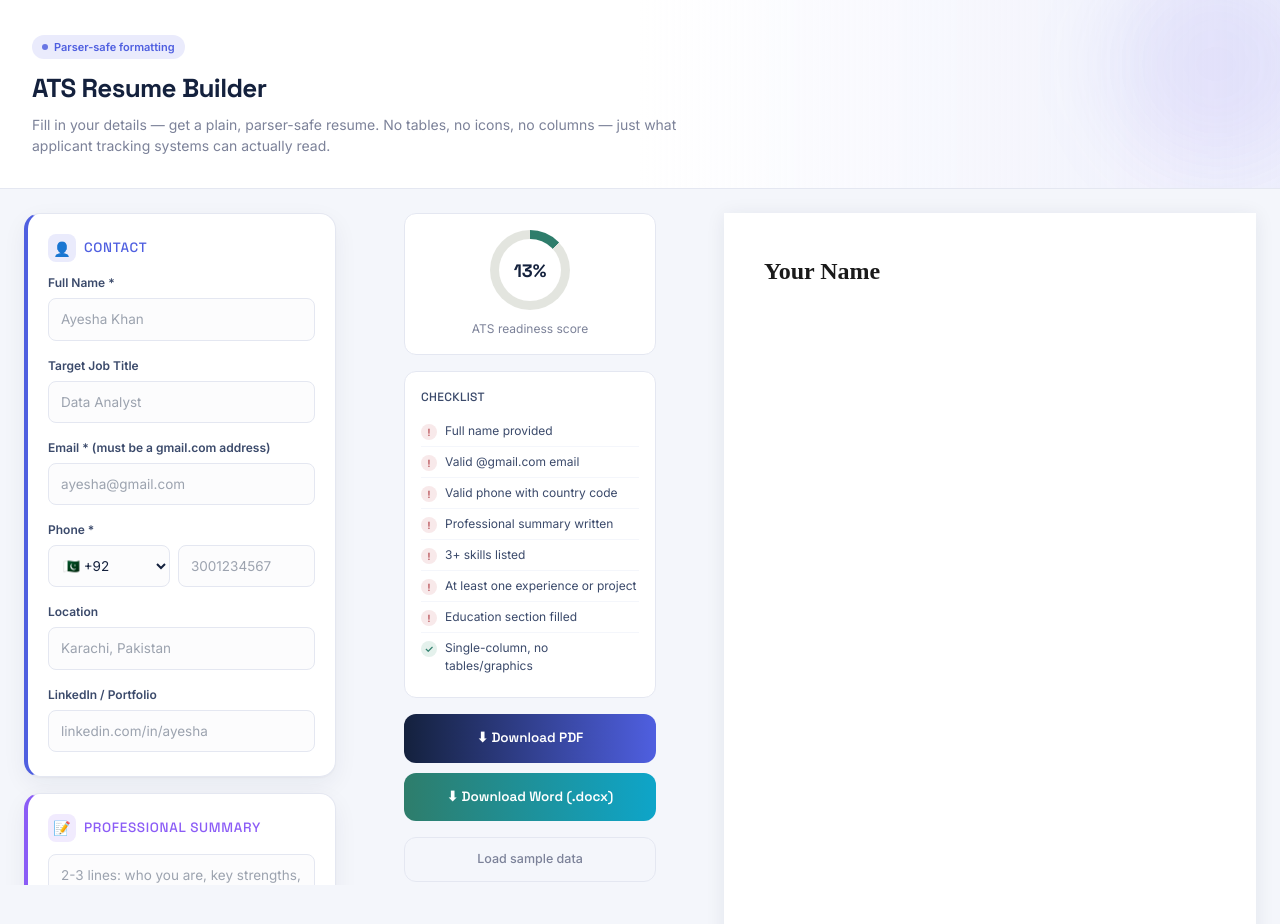
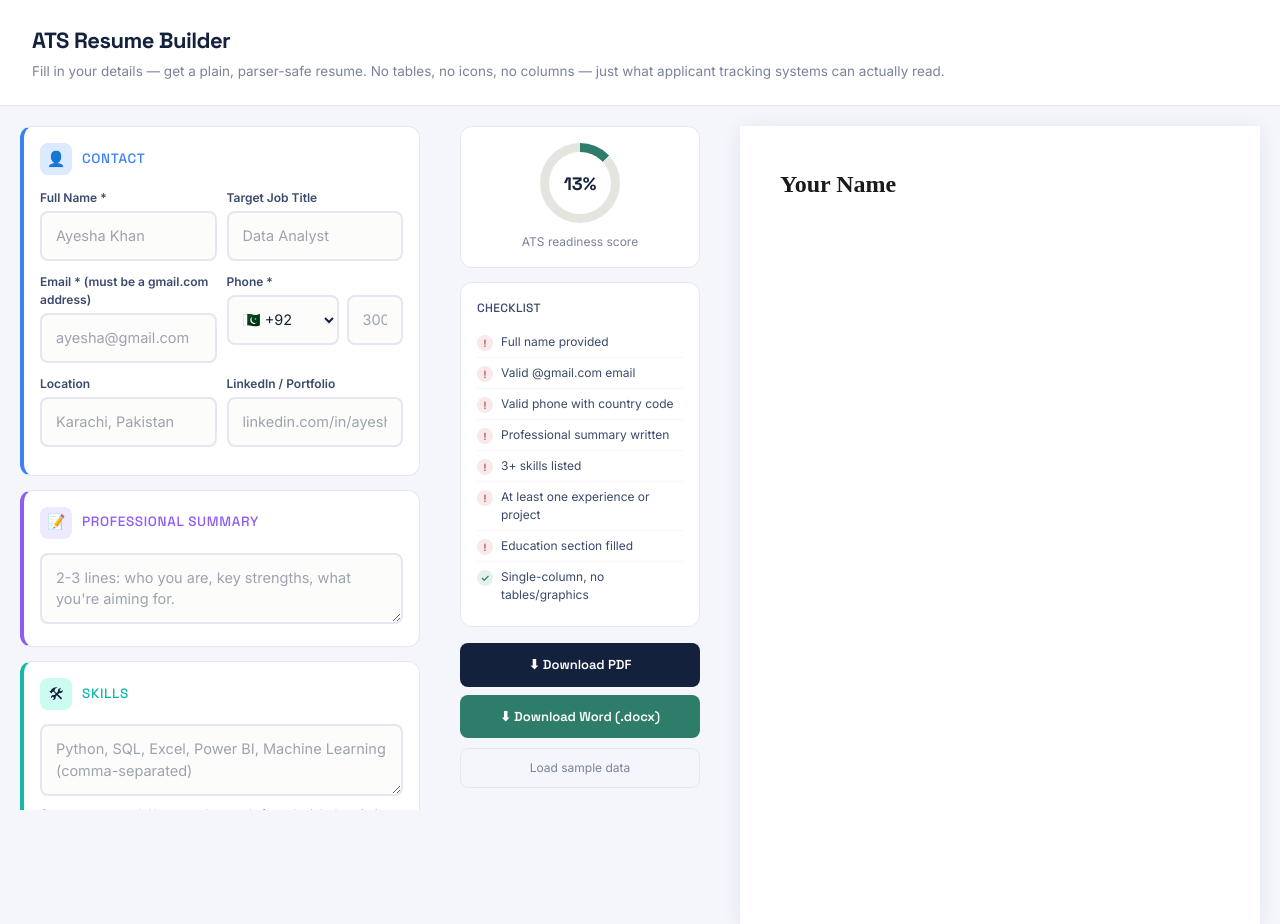
Before and after one commit to bahawal-khan/ATS-CV-BUILDER, a Next.js app: page / in a window 1280 px wide. Shown: the top 924 px of the page. Built offline with nearby package versions, Linux system fonts and the light colour scheme.

Commit message:
Refactor ResumeBuilder component layout and styles

```diff
--- a/components/ResumeBuilder.js
+++ b/components/ResumeBuilder.js
@@ -202,26 +202,23 @@ export default function ResumeBuilder() {
     <div className="min-h-screen">
       <Toast toasts={toasts} />
 
-      <header className="px-4 sm:px-8 py-7 sm:py-8 border-b border-line bg-gradient-to-r from-white via-white to-indigosoft/60 relative overflow-hidden">
-        <div className="absolute -top-10 -right-10 w-52 h-52 rounded-full bg-gradient-to-br from-indigo/10 to-violet/10 blur-2xl pointer-events-none" />
-        <div className="max-w-[1400px] mx-auto relative">
-          <div className="inline-flex items-center gap-1.5 bg-indigosoft text-indigo text-[11px] font-semibold px-2.5 py-1 rounded-full mb-2.5">
-            <span className="w-1.5 h-1.5 rounded-full bg-indigo animate-pulse" />
-            Parser-safe formatting
-          </div>
-          <h1 className="font-display text-[22px] sm:text-[26px] font-bold mb-1.5 tracking-tight text-ink">ATS Resume Builder</h1>
-          <p className="text-muted text-[13px] sm:text-[14px] m-0 max-w-2xl">
-            Fill in your details — get a plain, parser-safe resume. No tables, no icons, no columns — just what applicant tracking systems can actually read.
-          </p>
-        </div>
+      <header className="px-4 sm:px-8 py-6 border-b border-line bg-paper">
+        <h1 className="font-display text-[19px] sm:text-[22px] font-bold mb-1 tracking-tight">ATS Resume Builder</h1>
+        <p className="text-muted text-[12.5px] sm:text-[13.5px] m-0">
+          Fill in your details — get a plain, parser-safe resume. No tables, no icons, no columns — just what applicant tracking systems can actually read.
+        </p>
       </header>
 
-      <div className="max-w-[1400px] mx-auto grid grid-cols-1 lg:grid-cols-[1fr_300px] xl:grid-cols-[1fr_300px_580px] gap-x-5">
+      <div className="max-w-[1400px] mx-auto grid grid-cols-1 lg:grid-cols-[1fr_280px] xl:grid-cols-[1fr_280px_560px]">
         {/* FORM */}
-        <div className="p-4 sm:p-6 lg:max-h-[calc(100vh-104px)] lg:overflow-y-auto scroll-thin order-1 space-y-4">
-          <Card accent="indigo" title="Contact" icon="👤">
-            <div className="flex flex-wrap gap-3">
-              <Field label="Full Name *" className="flex-1 min-w-[160px]">
+        <div className="p-4 sm:p-5 lg:max-h-[calc(100vh-96px)] lg:overflow-y-auto order-1">
+          <div className="bg-paper border border-line border-l-4 border-l-[#3B82F6] rounded-xl p-4 mb-3.5">
+            <SectionHeading icon="👤" color="#3B82F6" bg="#DBEAFE">
+              Contact
+            </SectionHeading>
+
+            <div className="flex flex-wrap gap-2.5">
+              <Field label="Full Name *" className="flex-1 min-w-[140px]">
                 <input
                   className={inputClass(errors.fullName)}
                   placeholder="Ayesha Khan"
@@ -229,7 +226,7 @@ export default function ResumeBuilder() {
                   onChange={(e) => updatePersonal("fullName", e.target.value)}
                 />
               </Field>
-              <Field label="Target Job Title" className="flex-1 min-w-[160px]">
+              <Field label="Target Job Title" className="flex-1 min-w-[140px]">
                 <input
                   className={inputClass()}
                   placeholder="Data Analyst"
@@ -239,8 +236,8 @@ export default function ResumeBuilder() {
               </Field>
             </div>
 
-            <div className="flex flex-wrap gap-3">
-              <Field label="Email * (must be a gmail.com address)" className="flex-1 min-w-[220px]">
+            <div className="flex flex-wrap gap-2.5">
+              <Field label="Email * (must be a gmail.com address)" className="flex-1 min-w-[140px]">
                 <input
                   className={inputClass(errors.email)}
                   placeholder="ayesha@gmail.com"
@@ -251,10 +248,10 @@ export default function ResumeBuilder() {
                 {errors.email && <p className="text-[11.5px] text-warn mt-1">{errors.email}</p>}
               </Field>
 
-              <Field label="Phone *" className="flex-1 min-w-[220px]">
-                <div className="flex gap-2">
+              <Field label="Phone *" className="flex-1 min-w-[140px]">
+                <div className="flex gap-2 w-full min-w-0">
                   <select
-                    className={`${inputClass()} flex-none w-[104px] sm:w-[122px] shrink-0 px-1.5 sm:px-2.5`}
+                    className={`${inputClass()} flex-none w-[92px] sm:w-[112px] px-1.5 sm:px-2.5`}
                     value={personal.countryCode}
                     onChange={(e) => updatePersonal("countryCode", e.target.value)}
                   >
@@ -277,8 +274,8 @@ export default function ResumeBuilder() {
               </Field>
             </div>
 
-            <div className="flex flex-wrap gap-3">
-              <Field label="Location" className="flex-1 min-w-[160px]">
+            <div className="flex flex-wrap gap-2.5">
+              <Field label="Location" className="flex-1 min-w-[140px]">
                 <input
                   className={inputClass()}
                   placeholder="Karachi, Pakistan"
@@ -286,7 +283,7 @@ export default function ResumeBuilder() {
                   onChange={(e) => updatePersonal("location", e.target.value)}
                 />
               </Field>
-              <Field label="LinkedIn / Portfolio" className="flex-1 min-w-[160px]">
+              <Field label="LinkedIn / Portfolio" className="flex-1 min-w-[140px]">
                 <input
                   className={inputClass()}
                   placeholder="linkedin.com/in/ayesha"
@@ -295,31 +292,38 @@ export default function ResumeBuilder() {
                 />
               </Field>
             </div>
-          </Card>
+          </div>
 
-          <Card accent="violet" title="Professional Summary" icon="📝">
+          <div className="bg-paper border border-line border-l-4 border-l-[#8B5CF6] rounded-xl p-4 mb-3.5">
+            <SectionHeading icon="📝" color="#8B5CF6" bg="#EDE9FE">
+              Professional Summary
+            </SectionHeading>
             <textarea
-              className={`${inputClass()} min-h-[90px] resize-y`}
+              className={`${inputClass()} min-h-[70px] resize-y`}
               placeholder="2-3 lines: who you are, key strengths, what you're aiming for."
               value={personal.summary}
               onChange={(e) => updatePersonal("summary", e.target.value)}
             />
-          </Card>
+          </div>
 
-          <Card accent="sky" title="Skills" icon="🛠️">
+          <div className="bg-paper border border-line border-l-4 border-l-[#14B8A6] rounded-xl p-4 mb-3.5">
+            <SectionHeading icon="🛠" color="#14B8A6" bg="#CCFBF1">
+              Skills
+            </SectionHeading>
             <textarea
-              className={`${inputClass()} min-h-[76px] resize-y`}
+              className={`${inputClass()} min-h-[60px] resize-y`}
               placeholder="Python, SQL, Excel, Power BI, Machine Learning (comma-separated)"
               value={personal.skills}
               onChange={(e) => updatePersonal("skills", e.target.value)}
             />
-            <p className="text-[11.5px] text-muted mt-1.5">Comma-separated. Use exact keywords from the job description where true.</p>
-          </Card>
+            <p className="text-[11.5px] text-muted mt-1">Comma-separated. Use exact keywords from the job description where true.</p>
+          </div>
 
           <ListSection
             title="Experience"
-            accent="accent"
             icon="💼"
+            color="#F59E0B"
+            bg="#FEF3C7"
             items={experience}
             fields={EXPERIENCE_FIELDS}
             onAdd={expHandlers.add}
@@ -329,8 +333,9 @@ export default function ResumeBuilder() {
           />
           <ListSection
             title="Education"
-            accent="amber"
             icon="🎓"
+            color="#EC4899"
+            bg="#FCE7F3"
             items={education}
             fields={EDUCATION_FIELDS}
             onAdd={eduHandlers.add}
@@ -340,8 +345,9 @@ export default function ResumeBuilder() {
           />
           <ListSection
             title="Projects"
-            accent="rose"
             icon="🚀"
+            color="#6366F1"
+            bg="#E0E7FF"
             items={projects}
             fields={PROJECT_FIELDS}
             onAdd={projHandlers.add}
@@ -351,8 +357,9 @@ export default function ResumeBuilder() {
           />
           <ListSection
             title="Certifications"
-            accent="indigo"
-            icon="🏆"
+            icon="🏅"
+            color="#10B981"
+            bg="#D1FAE5"
             items={certs}
             fields={CERT_FIELDS}
             onAdd={certHandlers.add}
@@ -363,15 +370,15 @@ export default function ResumeBuilder() {
         </div>
 
         {/* CHECKLIST + DOWNLOADS */}
-        <div className="p-4 sm:p-6 lg:sticky lg:top-0 lg:max-h-screen lg:overflow-y-auto scroll-thin order-2 space-y-4">
+        <div className="p-4 sm:p-5 lg:sticky lg:top-0 lg:max-h-screen lg:overflow-y-auto order-2">
           <Checklist personal={personal} experience={experience} education={education} projects={projects} />
 
-          <div className="flex flex-col gap-2.5">
+          <div className="flex flex-col gap-2 mt-4">
             <button
               type="button"
               disabled={isExporting}
               onClick={handleDownloadPdf}
-              className="font-display font-semibold text-[13.5px] rounded-xl py-3.5 bg-gradient-to-r from-ink to-indigo text-white hover:opacity-95 hover:-translate-y-0.5 hover:shadow-lg active:translate-y-0 disabled:opacity-50 disabled:translate-y-0 flex items-center justify-center gap-2"
+              className="font-display font-semibold text-[13px] rounded-lg py-3 bg-ink text-white hover:opacity-90 disabled:opacity-50 flex items-center justify-center gap-1.5"
             >
               ⬇ Download PDF
             </button>
@@ -379,7 +386,7 @@ export default function ResumeBuilder() {
               type="button"
               disabled={isExporting}
               onClick={handleDownloadWord}
-              className="font-display font-semibold text-[13.5px] rounded-xl py-3.5 bg-gradient-to-r from-accent to-sky text-white hover:opacity-95 hover:-translate-y-0.5 hover:shadow-lg active:translate-y-0 disabled:opacity-50 disabled:translate-y-0 flex items-center justify-center gap-2"
+              className="font-display font-semibold text-[13px] rounded-lg py-3 bg-accent text-white hover:opacity-90 disabled:opacity-50 flex items-center justify-center gap-1.5"
             >
               ⬇ Download Word (.docx)
             </button>
@@ -388,14 +395,14 @@ export default function ResumeBuilder() {
           <button
             type="button"
             onClick={loadSample}
-            className="w-full border border-line rounded-xl py-3 text-[12.5px] font-medium text-muted hover:bg-paper hover:border-indigo/40 hover:text-indigo"
+            className="mt-2.5 w-full border border-line rounded-lg py-2.5 text-[12px] text-muted hover:bg-paper"
           >
             Load sample data
           </button>
         </div>
 
         {/* PREVIEW */}
-        <div className="p-4 sm:p-6 flex justify-center order-3 xl:order-3 col-span-1 lg:col-span-2 xl:col-span-1">
+        <div className="p-4 sm:p-5 flex justify-center order-3 xl:order-3 col-span-1 lg:col-span-2 xl:col-span-1">
           <Preview personal={personal} experience={experience} education={education} projects={projects} certs={certs} />
         </div>
       </div>
@@ -403,45 +410,33 @@ export default function ResumeBuilder() {
   );
 }
 
-const ACCENTS = {
-  indigo: { text: "text-indigo", bg: "bg-indigosoft", border: "border-l-indigo" },
-  violet: { text: "text-violet", bg: "bg-violetsoft", border: "border-l-violet" },
-  sky: { text: "text-sky", bg: "bg-skysoft", border: "border-l-sky" },
-  accent: { text: "text-accent", bg: "bg-accentsoft", border: "border-l-accent" },
-  amber: { text: "text-amber", bg: "bg-ambersoft", border: "border-l-amber" },
-  rose: { text: "text-rose", bg: "bg-rosesoft", border: "border-l-rose" },
-};
-
-export function Card({ accent = "indigo", title, icon, children }) {
-  const c = ACCENTS[accent] || ACCENTS.indigo;
+function SectionHeading({ icon, color, bg, children }) {
   return (
-    <div
-      className={`bg-paper border border-line ${c.border} border-l-4 rounded-2xl p-5 shadow-card hover:shadow-cardHover transition-shadow duration-300 animate-fadeInUp space-y-3`}
-    >
-      <div className="flex items-center gap-2">
-        <span className={`w-7 h-7 rounded-lg ${c.bg} flex items-center justify-center text-[14px]`}>{icon}</span>
-        <h2 className={`font-display text-[13.5px] uppercase tracking-wider ${c.text}`}>{title}</h2>
-      </div>
-      {children}
+    <div className="flex items-center gap-2.5 mb-3.5">
+      <span
+        className="w-8 h-8 rounded-lg flex items-center justify-center text-[15px] flex-none"
+        style={{ background: bg }}
+      >
+        {icon}
+      </span>
+      <h2 className="font-display text-[13.5px] uppercase tracking-wider m-0" style={{ color }}>
+        {children}
+      </h2>
     </div>
   );
 }
 
-export function accentClasses(accent) {
-  return ACCENTS[accent] || ACCENTS.indigo;
-}
-
 function Field({ label, className, children }) {
   return (
-    <div className={`mb-1 ${className || ""}`}>
-      <label className="block text-[12px] font-semibold text-inksoft mb-1.5">{label}</label>
+    <div className={`mb-3 ${className || ""}`}>
+      <label className="block text-[12px] font-semibold text-inksoft mb-1">{label}</label>
       {children}
     </div>
   );
 }
 
 function inputClass(error) {
-  return `w-full border rounded-lg px-3 py-2.5 text-[13.5px] bg-[#FCFCFD] focus:outline-none focus:border-indigo focus:ring-2 focus:ring-indigo/15 focus:bg-white ${
+  return `w-full border-2 rounded-lg px-3.5 py-3 text-[14.5px] bg-[#FCFCFB] transition-colors focus:outline-none focus:border-accent focus:ring-4 focus:ring-accent/15 focus:bg-white ${
     error ? "border-warn bg-warnsoft" : "border-line"
   }`;
 }
```
